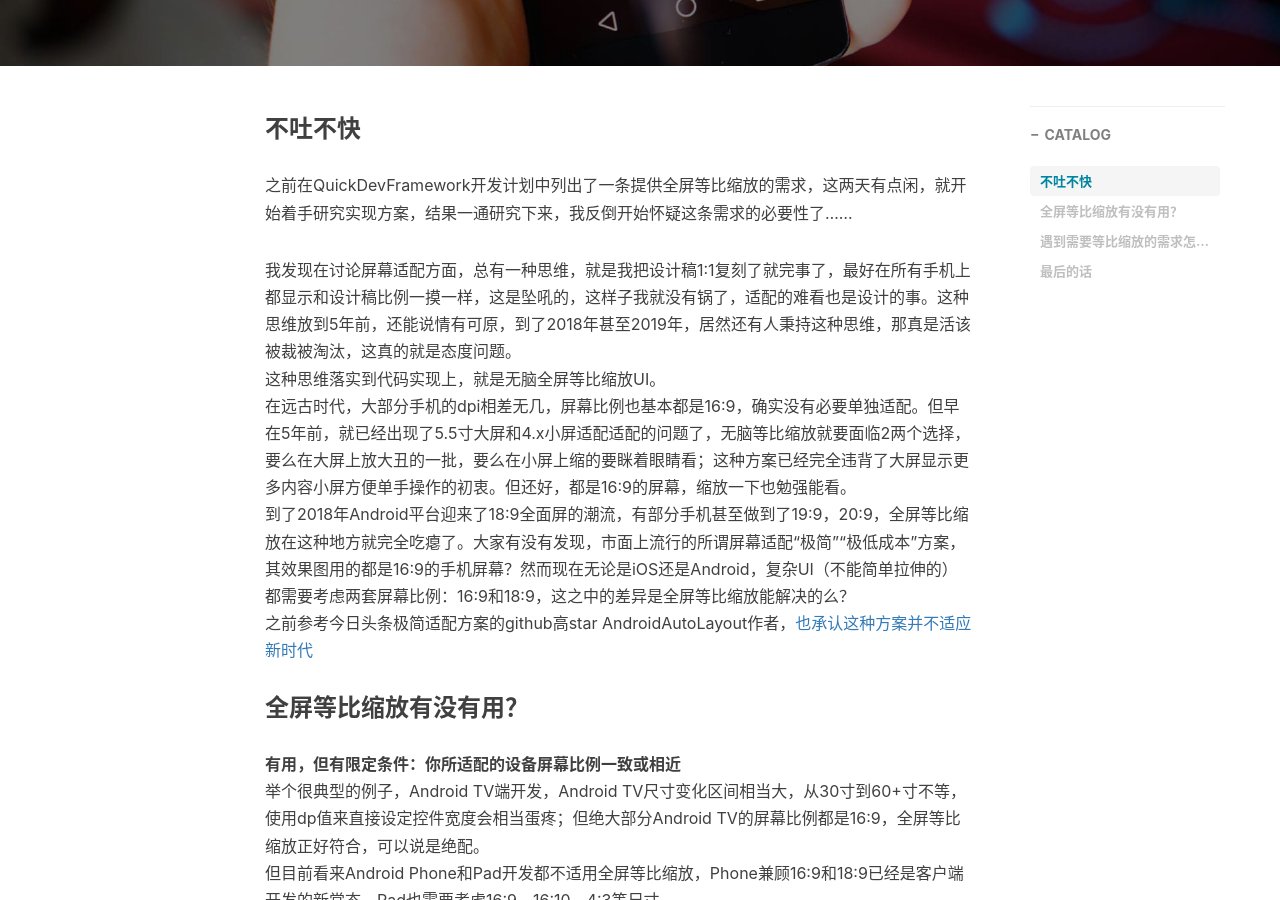
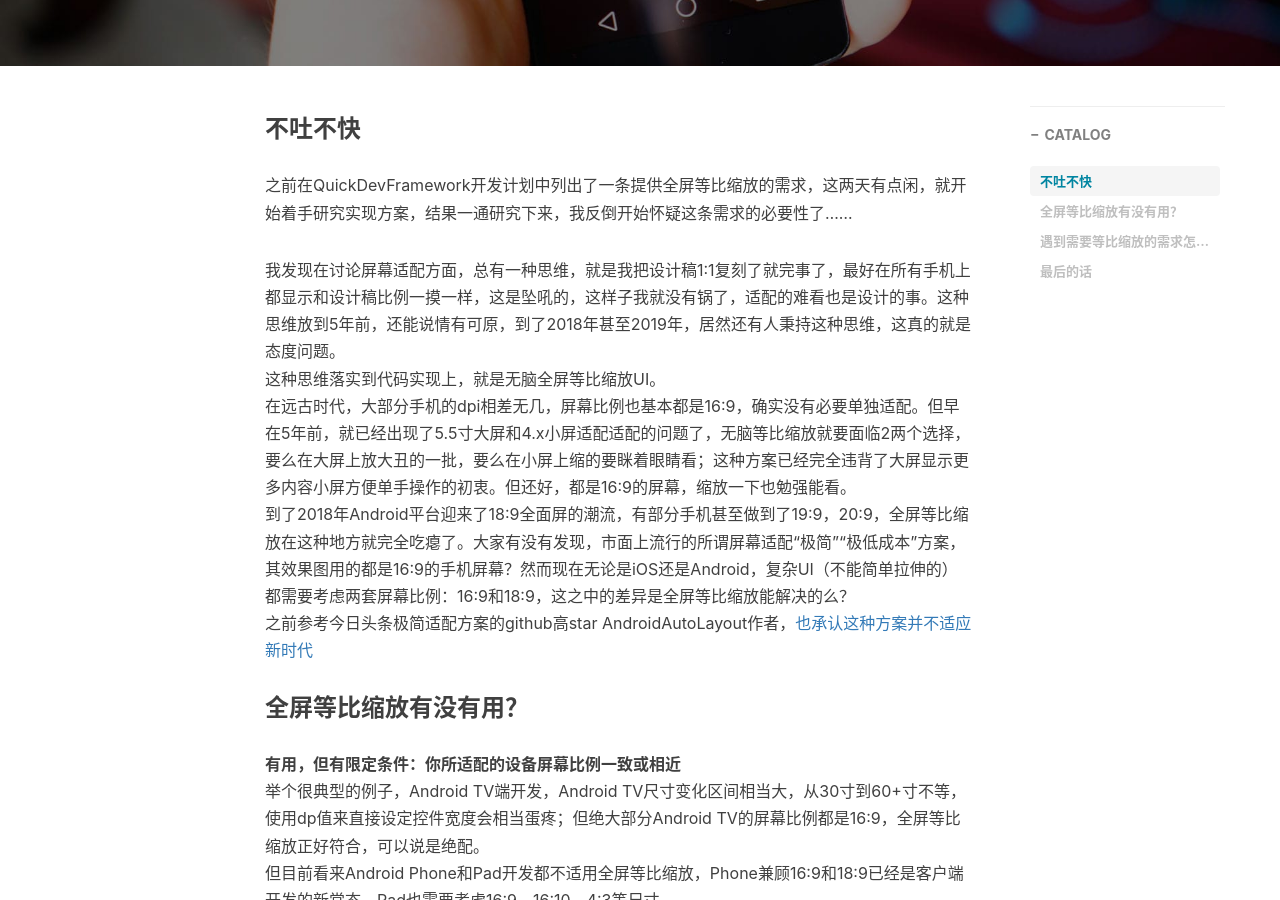
Before and after one commit to lx8421bcd/lx8421bcd.github.io, a Jekyll site: the page built from _posts/2019-07-05-关于Android屏幕适配的一点吐槽.md, in a window 1280 px wide and 900 px high, scrolled down 517 px. Built offline with Jekyll 4.4.1, drawn with Linux system fonts in a browser that asks for light colours; nearby versions of some CDN libraries; comment, search, counter and statistics services are not loaded.

Commit message:
update format

```diff
--- a/_posts/2019-07-05-关于Android屏幕适配的一点吐槽.md
+++ b/_posts/2019-07-05-关于Android屏幕适配的一点吐槽.md
@@ -13,7 +13,7 @@ tags:
 ### 不吐不快
 之前在QuickDevFramework开发计划中列出了一条提供全屏等比缩放的需求，这两天有点闲，就开始着手研究实现方案，结果一通研究下来，我反倒开始怀疑这条需求的必要性了……
 
-我发现在讨论屏幕适配方面，总有一种思维，就是我把设计稿1:1复刻了就完事了，最好在所有手机上都显示和设计稿比例一摸一样，这是坠吼的，这样子我就没有锅了，适配的难看也是设计的事。这种思维放到5年前，还能说情有可原，到了2018年甚至2019年，居然还有人秉持这种思维，那真是活该被裁被淘汰，这真的就是态度问题。
+我发现在讨论屏幕适配方面，总有一种思维，就是我把设计稿1:1复刻了就完事了，最好在所有手机上都显示和设计稿比例一摸一样，这是坠吼的，这样子我就没有锅了，适配的难看也是设计的事。这种思维放到5年前，还能说情有可原，到了2018年甚至2019年，居然还有人秉持这种思维，这真的就是态度问题。
 这种思维落实到代码实现上，就是无脑全屏等比缩放UI。
 在远古时代，大部分手机的dpi相差无几，屏幕比例也基本都是16:9，确实没有必要单独适配。但早在5年前，就已经出现了5.5寸大屏和4.x小屏适配适配的问题了，无脑等比缩放就要面临2两个选择，要么在大屏上放大丑的一批，要么在小屏上缩的要眯着眼睛看；这种方案已经完全违背了大屏显示更多内容小屏方便单手操作的初衷。但还好，都是16:9的屏幕，缩放一下也勉强能看。
 到了2018年Android平台迎来了18:9全面屏的潮流，有部分手机甚至做到了19:9，20:9，全屏等比缩放在这种地方就完全吃瘪了。大家有没有发现，市面上流行的所谓屏幕适配“极简”“极低成本”方案，其效果图用的都是16:9的手机屏幕？然而现在无论是iOS还是Android，复杂UI（不能简单拉伸的）都需要考虑两套屏幕比例：16:9和18:9，这之中的差异是全屏等比缩放能解决的么？
```
